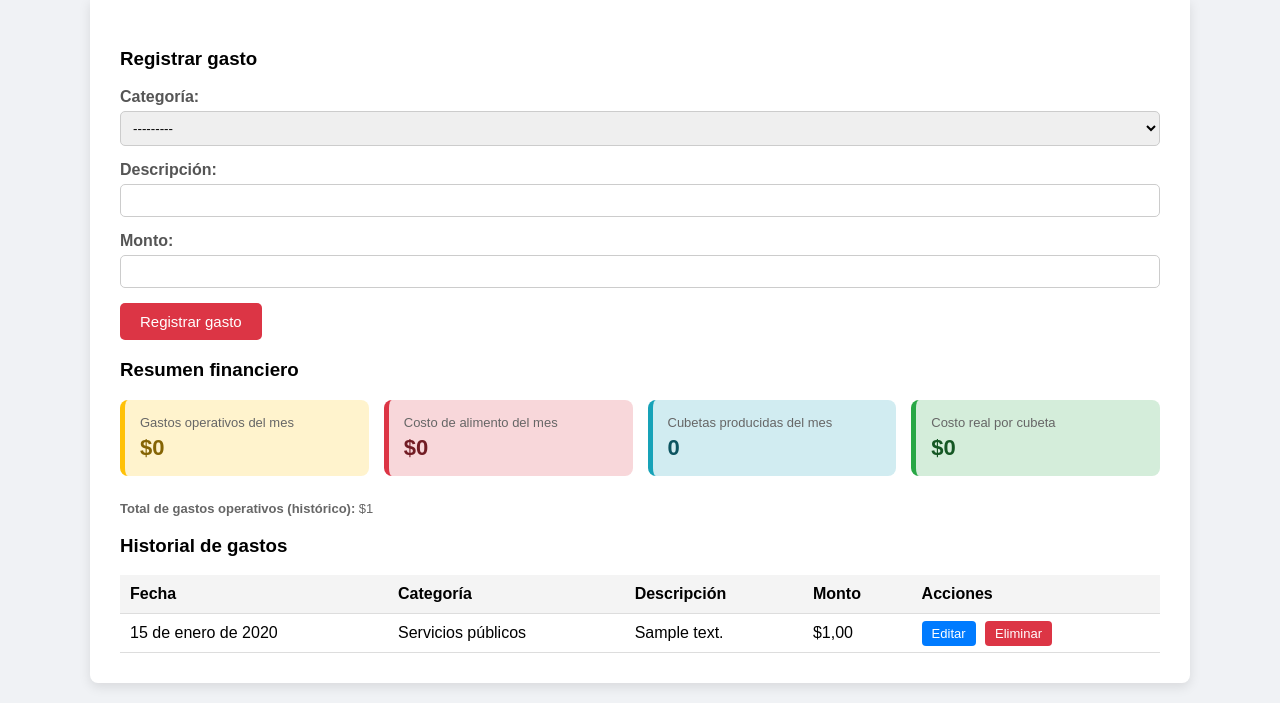
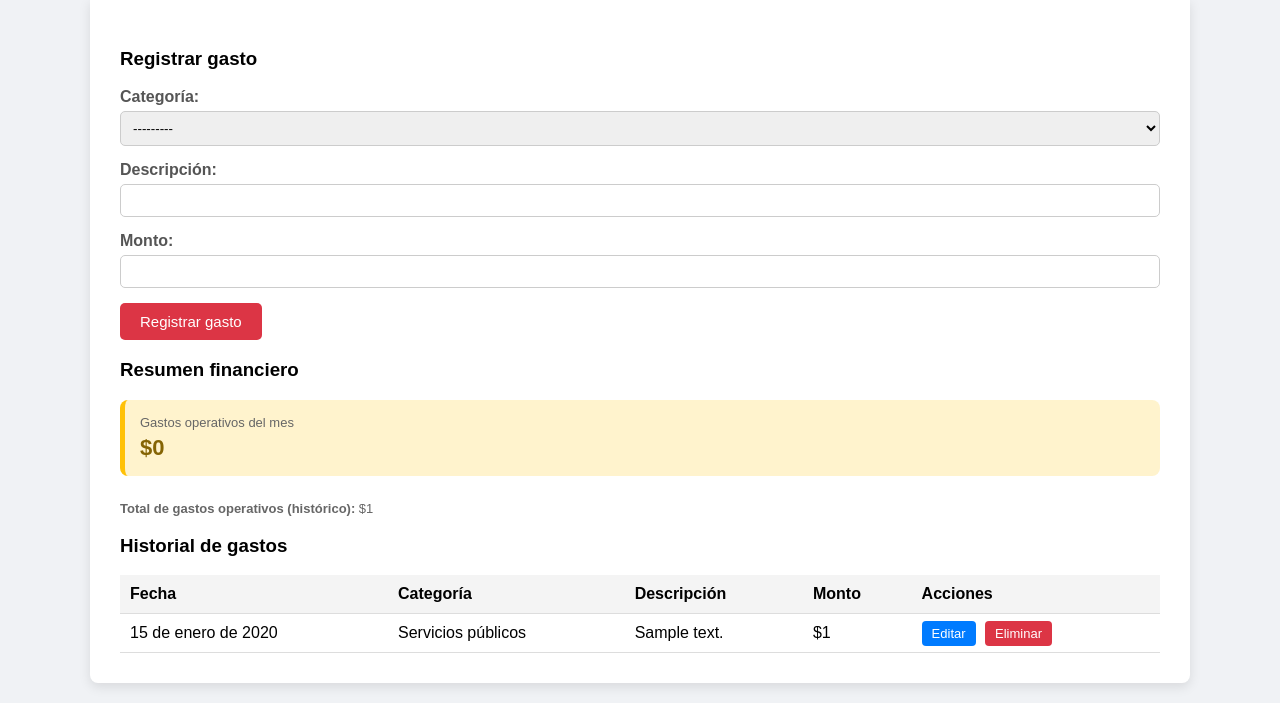
Before and after one commit to johancal30-ui/Galpon_Proyecto, a Django app: page /gastos/ in a window 1280 px wide. Shown: the part 158-861 px from the top of the page. Run offline with Django 5.2, Linux system fonts and the light colour scheme; a user stored in the database is signed in; tables that the repository leaves empty hold one stand-in row (values such as "Sample post").

Commit message:
puse la monetizacion en peso colombianoy quiete registros de gastos inecesarios

```diff
--- a/Galpon_Proyecto/templates/gasto.html
+++ b/Galpon_Proyecto/templates/gasto.html
@@ -74,24 +74,12 @@
             <div style="display: flex; gap: 15px; flex-wrap: wrap; margin-bottom: 25px;">
                 <div class="card" style="background: #fff3cd; border-left: 5px solid #ffc107;">
                     <p style="margin: 0; font-size: 13px; color: #666;">Gastos operativos del mes</p>
-                    <p style="margin: 5px 0 0; font-size: 22px; color: #856404; font-weight: bold;">${{ gastos_mes|floatformat:0 }}</p>
-                </div>
-                <div class="card" style="background: #f8d7da; border-left: 5px solid #dc3545;">
-                    <p style="margin: 0; font-size: 13px; color: #666;">Costo de alimento del mes</p>
-                    <p style="margin: 5px 0 0; font-size: 22px; color: #721c24; font-weight: bold;">${{ costo_alimento_mes|floatformat:0 }}</p>
-                </div>
-                <div class="card" style="background: #d1ecf1; border-left: 5px solid #17a2b8;">
-                    <p style="margin: 0; font-size: 13px; color: #666;">Cubetas producidas del mes</p>
-                    <p style="margin: 5px 0 0; font-size: 22px; color: #0c5460; font-weight: bold;">{{ cubetas_producidas }}</p>
-                </div>
-                <div class="card" style="background: #d4edda; border-left: 5px solid #28a745;">
-                    <p style="margin: 0; font-size: 13px; color: #666;">Costo real por cubeta</p>
-                    <p style="margin: 5px 0 0; font-size: 22px; color: #155724; font-weight: bold;">${{ costo_por_cubeta|floatformat:0 }}</p>
+                    <p style="margin: 5px 0 0; font-size: 22px; color: #856404; font-weight: bold;">${{ gastos_mes }}</p>
                 </div>
             </div>
 
             <p style="font-size: 13px; color: #666;">
-                <strong>Total de gastos operativos (histórico):</strong> ${{ gastos_totales|floatformat:0 }}
+                <strong>Total de gastos operativos (histórico):</strong> ${{ gastos_totales|floatformat:"0g" }}
             </p>
 
             <h3>Historial de gastos</h3>
@@ -108,7 +96,7 @@
                     <td>{{ gasto.fecha }}</td>
                     <td>{{ gasto.get_categoria_display }}</td>
                     <td>{{ gasto.descripcion }}</td>
-                    <td>${{ gasto.monto }}</td>
+                    <td>${{ gasto.monto_form }}</td>
                     <td>
                         <a class="accion editar" href="{% url 'editar_gasto' gasto.id %}">Editar</a>
                         <a class="accion eliminar" href="{% url 'eliminar_gasto' gasto.id %}">Eliminar</a>
--- a/Galpon_Proyecto/views.py
+++ b/Galpon_Proyecto/views.py
@@ -611,6 +611,14 @@ def registrar_gasto(request):
 
     gastos = GastoOperativo.objects.all()
 
+        # Formatear números con punto de miles
+    gastos_mes = f"{int(gastos_mes):,}".replace(",", ".")
+    gastos_totales = f"{int(gastos_totales):,}".replace(",", ".")
+
+    # Formatear el monto de cada gasto en el historial
+    for gasto in gastos:
+        gasto.monto_form = f"{int(gasto.monto):,}".replace(",", ".")
+
     return render(request, 'gasto.html', {
         'form': form,
         'gastos': gastos,
--- a/core/settings.py
+++ b/core/settings.py
@@ -112,6 +112,8 @@ TIME_ZONE = 'America/Bogota'
 
 USE_I18N = True
 
+USE_THOUSAND_SEPARATOR = True
+
 USE_TZ = True
 
 
```
